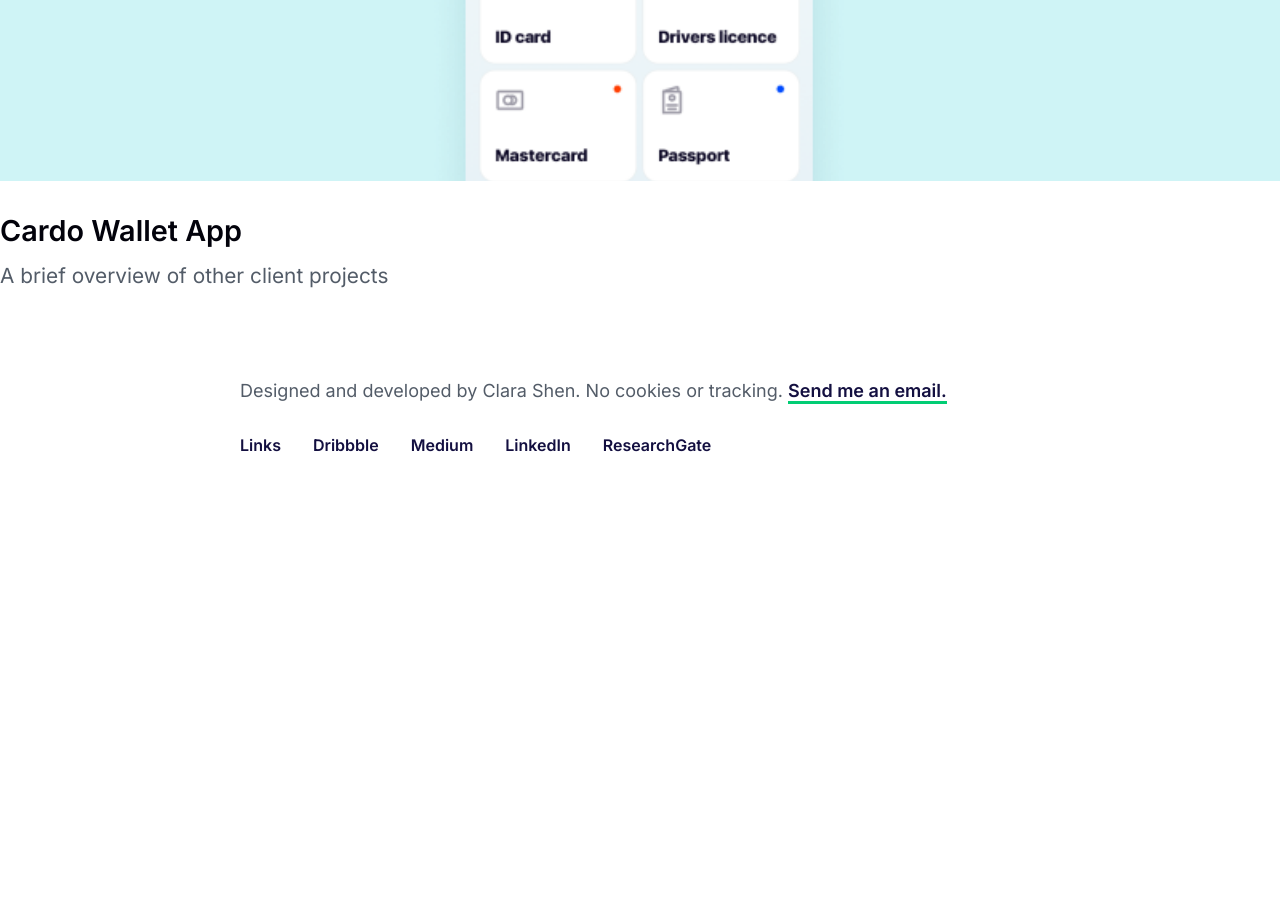
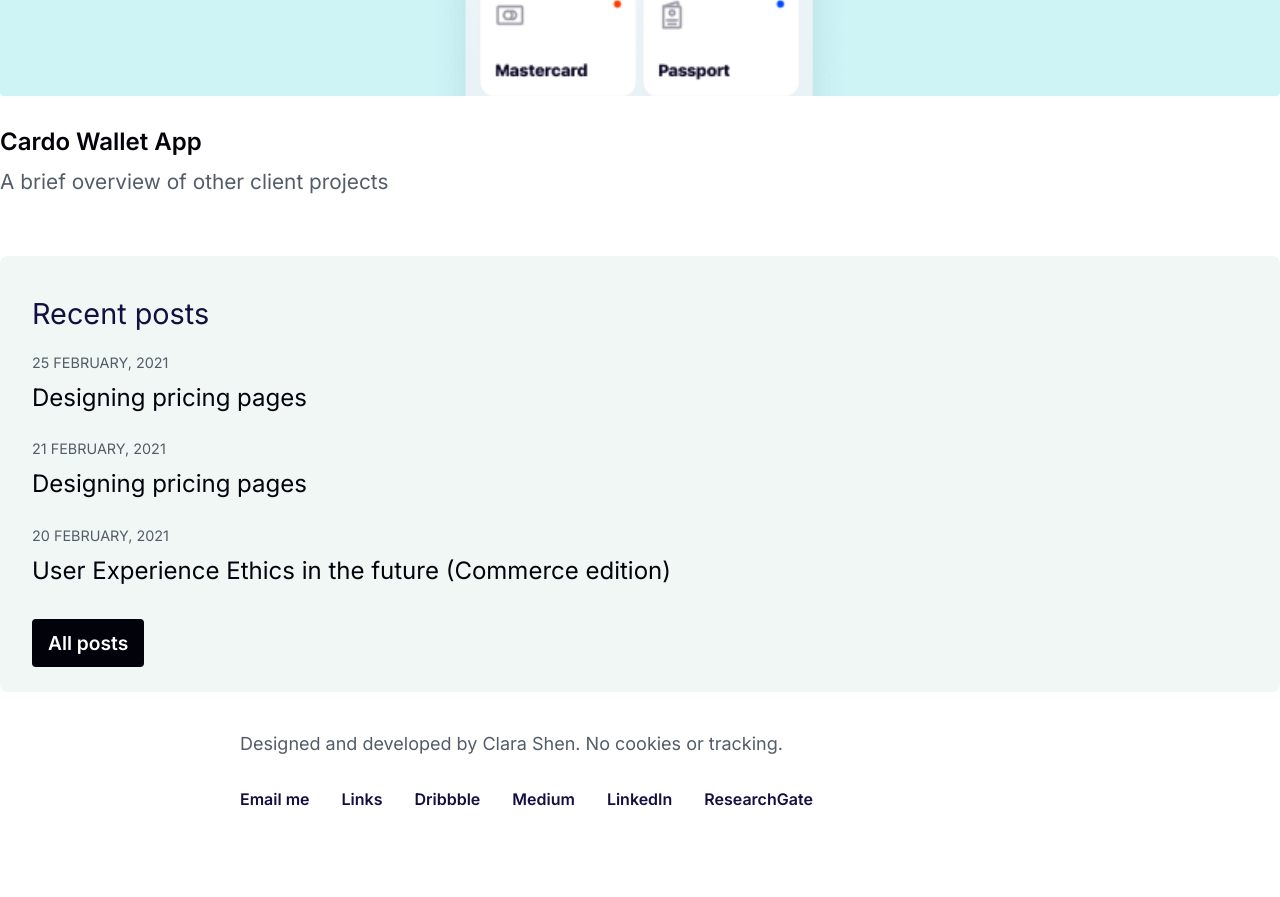
Before and after one commit to clarashen/clara-shen-copy, a Gatsby site: page / in a window 1280 px wide. Shown: the part 1800-2697 px from the top of the page. Before the commit the page ends 2376 px from the top, so only its background shows below. Built offline with nearby package versions, Linux system fonts and the light colour scheme; Gatsby itself is replaced by a stand-in of ours.

Commit message:
updated styles

```diff
--- /dev/null
+++ b/src/Posts/blog-post-1 copy 3.md
@@ -0,0 +1,15 @@
+---
+client: ''
+title: 'Designing pricing pages'
+date: 2021-02-25
+excerpt: 'UX Research, Design & Strategy'
+categories: 'blog'
+featured: "../images/blomberg.png"
+---
+My role: Co-Leader, representative of Partner Site H2020-INFRADEV-2018-2020
+
+## About EU-OPENSCREEN
+
+alias temporibus dictorem ipsum dolor sit amet consectetur adipisicing elit.
+
+> 34 partners, total of 4 999 563.75 EUR, dedicated IBCH PAS funding
--- a/src/components/footer.js
+++ b/src/components/footer.js
@@ -20,10 +20,11 @@ const Footer = () => {
         <footer className={footerStyles.siteFooter}>
             <div className={footerStyles.container}>
             <p>
-                Designed and developed by {data.site.siteMetadata.author}. No cookies or tracking. <a href="mailto:cshe7660@gmail.com" target="_blank" rel="noreferrer">Send me an email.</a>
+                Designed and developed by {data.site.siteMetadata.author}. No cookies or tracking.
             </p>
 
             <div className={footerStyles.socialmedia}>
+            <a href="mailto:cshe7660@gmail.com" target="_blank" rel="noreferrer">Email me</a>
               <Link to={`/resource-list`}>Links</Link>
               <a href="https://dribbble.com/uxclara">Dribbble</a>
               <a href="https://medium.com/@clarashen_">Medium</a>
--- a/src/pages/blog.js
+++ b/src/pages/blog.js
@@ -1,7 +1,6 @@
 import React from "react"
-import { useStaticQuery, graphql, Link } from "gatsby"
+import { graphql, Link } from "gatsby"
 import Layout from "../components/layout"
-import Img from "gatsby-image"
 import Metadata from "../components/metadata"
 
 export default function Blog( {data} ) {
--- a/src/pages/index.js
+++ b/src/pages/index.js
@@ -6,6 +6,7 @@ import Img from "gatsby-image"
 
 export default function Index( {data} ) {
     const research = data.research.edges
+    const blog = data.blog.edges
 
     return (
         <Layout>
@@ -43,6 +44,32 @@ export default function Index( {data} ) {
         }
         </div>
       </section>
+      <section>
+    <div className="LatestPosts">
+    <h2>Recent posts</h2>
+      <div className="Postlist">
+        {blog.map(edge => {
+              return (
+                     <div className="post" key={edge.node.id}>
+                         <div>
+                             <div className="date">{edge.node.frontmatter.date}</div>
+                           <h3><Link className="title" to={`/${edge.node.fields.slug}/`}>{edge.node.frontmatter.title}
+                               </Link>
+                           </h3>
+                    </div>
+                    <div className="flex">
+                    </div>
+                    </div>
+                    )
+                }
+            )
+        }
+        </div>
+        <div className="button">
+           <Link className="viewall" to={`/blog`}>All posts</Link>
+        </div>
+        </div>
+      </section>
 
     </Layout>
     )
@@ -76,5 +103,23 @@ export const pageQuery = graphql`
                               }
                           }
                       }
+        blog: allMarkdownRemark(sort: { fields: frontmatter___date, order: DESC }
+            limit: 3
+            filter: { frontmatter: {categories: {eq:"blog"}}})
+            {
+                    edges {
+                            node {
+                                  frontmatter {
+                                     title
+                                     date(formatString: "DD MMMM, YYYY")
+                                     excerpt
+                                              }
+                                              id
+                                              fields {
+                                                  slug
+                                              }
+                                          }
+                                      }
+                                  }
                   }
         `
--- a/src/styles/style.scss
+++ b/src/styles/style.scss
@@ -54,6 +54,10 @@ section {
   margin-top:3rem;
 }
 
+img {
+  border-radius: 4px;
+}
+
 
 
 @media screen and (min-width: 800px) {
@@ -103,7 +107,7 @@ h1 {
 h2 {
   font-size: 1.8rem;
   padding-bottom: .5rem;
-  border-bottom: 2px solid var(--light-background);
+  border-bottom: 0px solid var(--light-background);
   margin: 0 0 0.1rem;
 }
 
@@ -249,7 +253,7 @@ main {
 
 .navbar a[aria-current='page'] {
   font-weight: 700;
-  color: var(--link-color);
+  color: var(--heading-color);
 }
 
 @media screen and (min-width: 500px) {
@@ -272,20 +276,23 @@ main {
   }
 
   .navbar a {
-    padding: 0.7rem 1.25rem;
+    padding: 0.5rem 1rem;
     margin: 0 0.25rem;
     font-size: 1.1rem;
     font-weight: 600;
     color: #464646;
+    border-radius: 4px;
   }
+
   .navbar a.brand {
-    padding: 0.75rem 0.73rem;
     font-size: 1.5rem;
     margin-right: 3rem;
     border: none;
-    background: var(--link-color);
-    color: var(--blockquote);
+    color: var(--link-color);
+    background: transparent;
+    padding: 0;
   }
+
   .navbar a.brand img {
     height: 26px;
     width: 26px;
@@ -296,18 +303,20 @@ main {
   }
   .navbar a:hover,
   .navbar a[aria-current='page'] {
-    background: var(--link-color);
+    background: var(--heading-color);
     color: #fff;
   }
+
   .navbar a.brand:hover {
-    background:var(--link-color-lighter) !important;
-    color: var(--blockquote);
+    background: #fff !important;
+    color: var(--heading-color);
     border-bottom: none;
   }
+
   .navbar a.brand[aria-current='page'] {
-    background: var(--link-color);
-    color: var(--blockquote);
+    color: var(--link-color);
     border-bottom: none;
+    background: transparent;
   }
 
 }
@@ -397,11 +406,11 @@ main {
 
   .project {
     border-bottom-width: 0px;
-    padding: 1.25rem 0;
+    padding: 0.5rem 0;
   }
 
   .project h3 {
-    font-size: 1.8rem;
+    font-size: 1.5rem;
     font-weight: 600;
   }
   .project .description {
@@ -490,3 +499,33 @@ a.button:hover {
   font-size: 1.2rem;
   color: var(--light-font-color);
 }
+
+/* Latest posts */
+
+.LatestPosts {
+  background-color: #f0f7f4;
+  padding: 2rem;
+  border-radius: 8px;
+}
+
+.LatestPosts h2 {
+  margin-top: 0;
+}
+
+.viewall {
+  font-size: 1.2rem;
+  color: #fff;
+  padding: 0.75rem 1rem;
+  background-color: var(--heading-color);
+  border-radius: 4px;
+  border-bottom: 0;
+}
+
+.viewall:hover {
+  border-bottom: 0;
+  background-color: var(--link-color);
+}
+
+.button {
+  margin-top: 2rem;
+}
```
